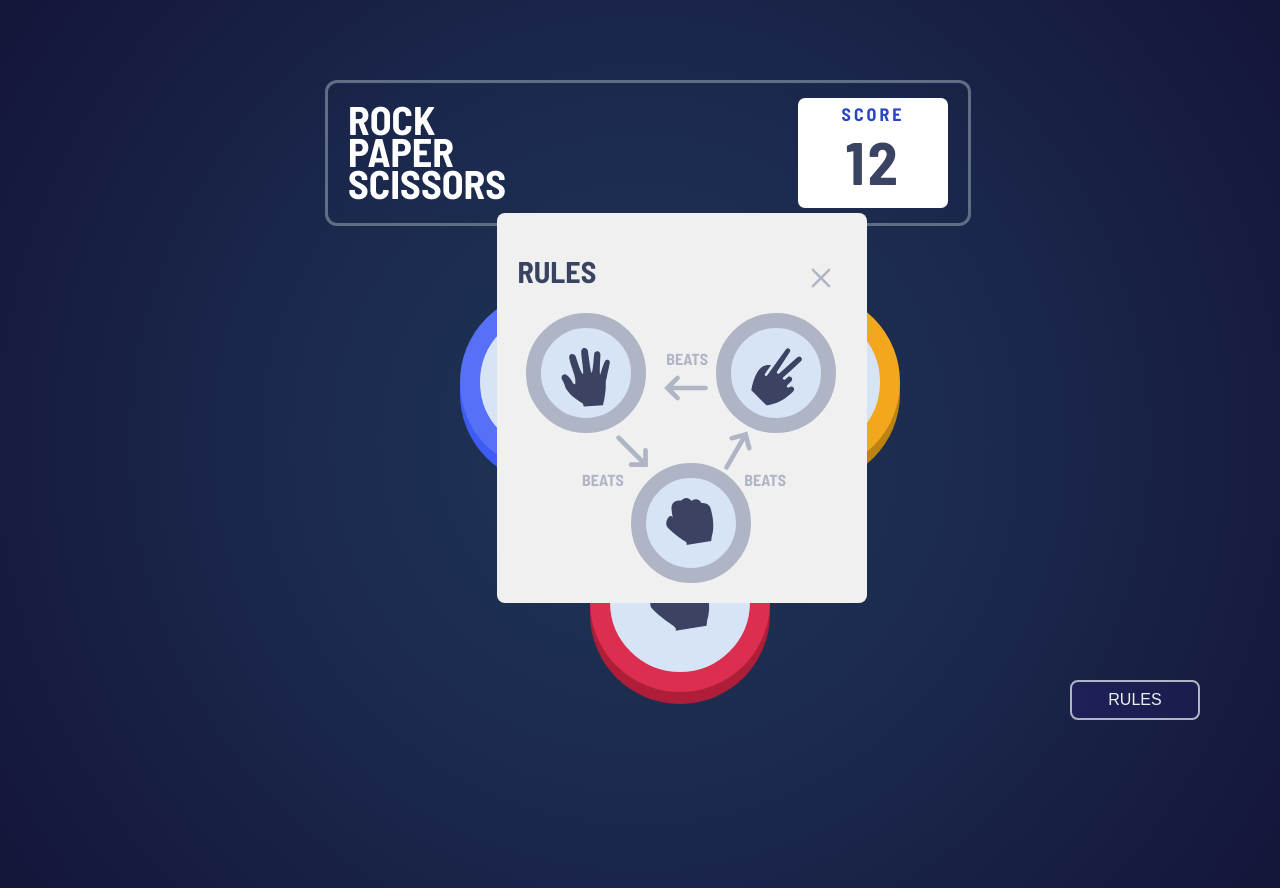
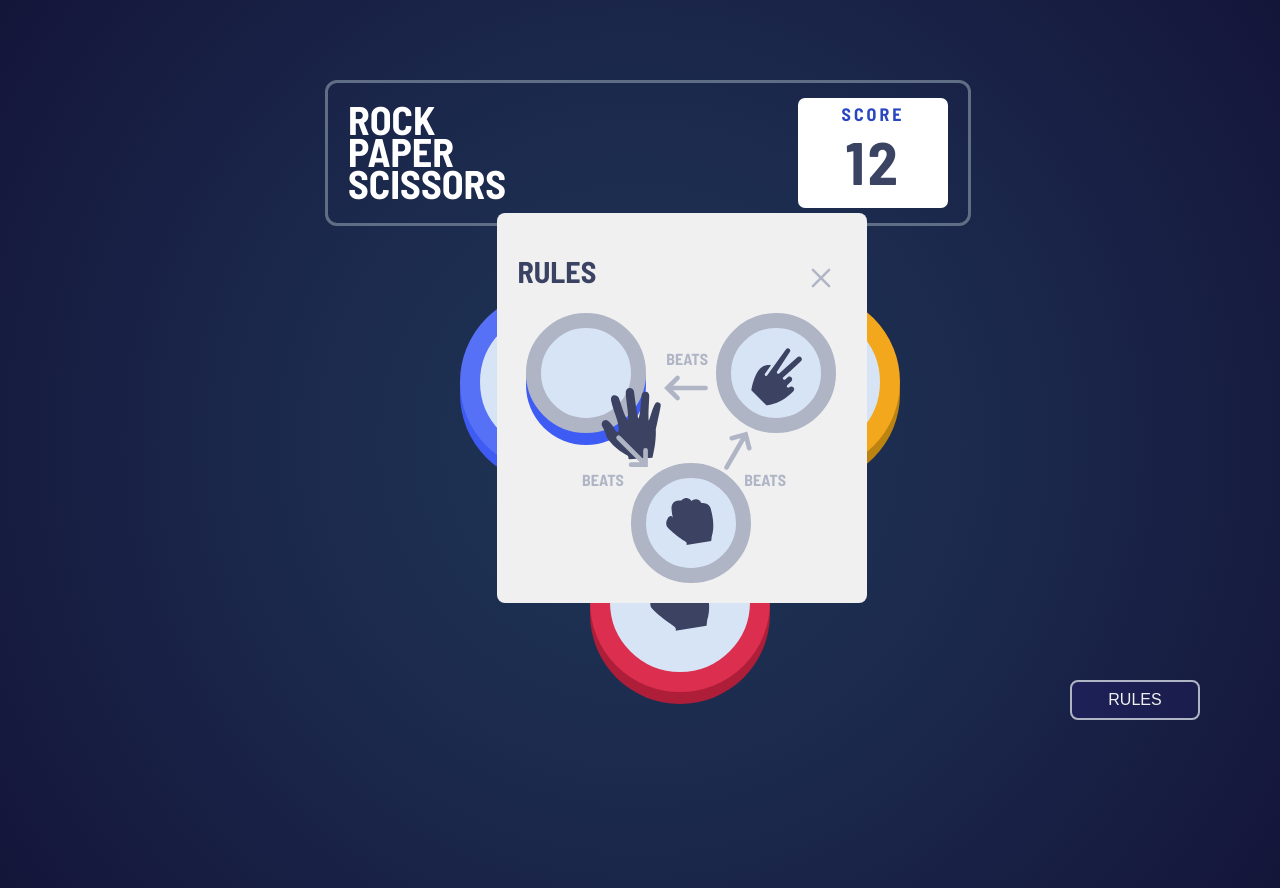
Before and after one commit to CHEGEBB/rock-paper-scissors-game, a React (Create React App) app: page / in a window 1280 px wide. Both pictures are taken after a click on the button "RULES". Built offline with nearby package versions, Linux system fonts and the light colour scheme.

Commit message:
added new components

```diff
--- a/src/components/header.js
+++ b/src/components/header.js
@@ -5,13 +5,13 @@ const header = () => {
     return (
         <div className="header">
             <div className="intro">
-                <div className="rock">
+                <div className="rock-heading">
                     <h1>Rock</h1>
                 </div>
-                <div className="paper">
+                <div className="paper-heading">
                     <h1>Paper</h1>
                 </div>
-                <div className="scissors">
+                <div className="scissors-heading">
                     <h1>Scissors</h1>
                 </div>
             </div>
--- a/src/components/paper.js
+++ b/src/components/paper.js
@@ -1,6 +1,7 @@
 
 import React from 'react';
 import Paper from '../images/icon-paper.svg';
+import '../sass/paper.scss';
 
 const paper = () => {
     return (
--- a/src/sass/game.scss
+++ b/src/sass/game.scss
@@ -60,19 +60,19 @@ $gradient1: linear-gradient(hsl(230, 89%, 62%), hsl(230, 89%, 65%));
         align-items: center;
         margin-top: -360px !important;
         right: 90px;
-        .paper {
-            @include element;
-            border : 20px solid hsl(230, 89%, 65%) ;
-            box-shadow: 0 12px 0  hsl(230, 89%, 60%);
-            justify-content: center;
-            align-items: center;
+        // .paper {
+        //     @include element;
+        //     border : 20px solid hsl(230, 89%, 65%) ;
+        //     box-shadow: 0 12px 0  hsl(230, 89%, 60%);
+        //     justify-content: center;
+        //     align-items: center;
 
 
-            img {
-                margin: 40px 40px;
-                width: 60px !important;
-              }
-        }
+        //     img {
+        //         margin: 40px 40px;
+        //         width: 60px !important;
+        //       }
+        // }
         .scissors{
             @include element;
             border : 20px solid hsl(39, 89%, 53%) ;
--- a/src/sass/header.scss
+++ b/src/sass/header.scss
@@ -1,27 +1,6 @@
 $card-color: #f0f0f0;
 $Text-color: hsl(229, 25%, 31%);
 $border: hsl(224, 16%, 73%);
-
-$light-salmon: #ffa07a;
-$coral: #ff7f50;
-$tomato: #ff6347;
-$orange-red: #ff4500;
-$dark-orange: #ff8c00;
-$navy: #000080;
-$dark-blue: #00008b;
-$medium-blue: #0000cd;
-$blue: #0000ff;
-$royal-blue: #4169e1;
-$cornflower-blue: #6495ed;
-$sky-blue: #87ceeb;
-$slate-blue: #6a5acd;
-$medium-slate-blue: #7b68ee;
-$dark-slate-blue: #483d8b;
-$light-slate-blue: #8470ff;
-$steel-blue: #4682b4;
-$deep-sky-blue: #00bfff;
-$powder-blue: #b0e0e6;
-$light-blue: #add8e6;
 $Barlow-font: "Barlow Semi Condensed", sans-serif;
 
 @mixin game-elements{
@@ -53,13 +32,13 @@ $Barlow-font: "Barlow Semi Condensed", sans-serif;
         color: #fff;
         gap: 2px !important;
         margin-top: -35px;
-        .rock{
+        .rock-heading{
             @include game-elements;
         }
-        .paper{
+        .paper-heading{
             @include game-elements;
         }
-        .scissors{
+        .scissors-heading{
             @include game-elements;
         }
     }
```
Also changed, not shown: src/components/rock.js (added, +17 -0 lines), src/components/scissors.js (added, +15 -0 lines), src/sass/rock.scss (added), src/sass/scissors.scss (added).
